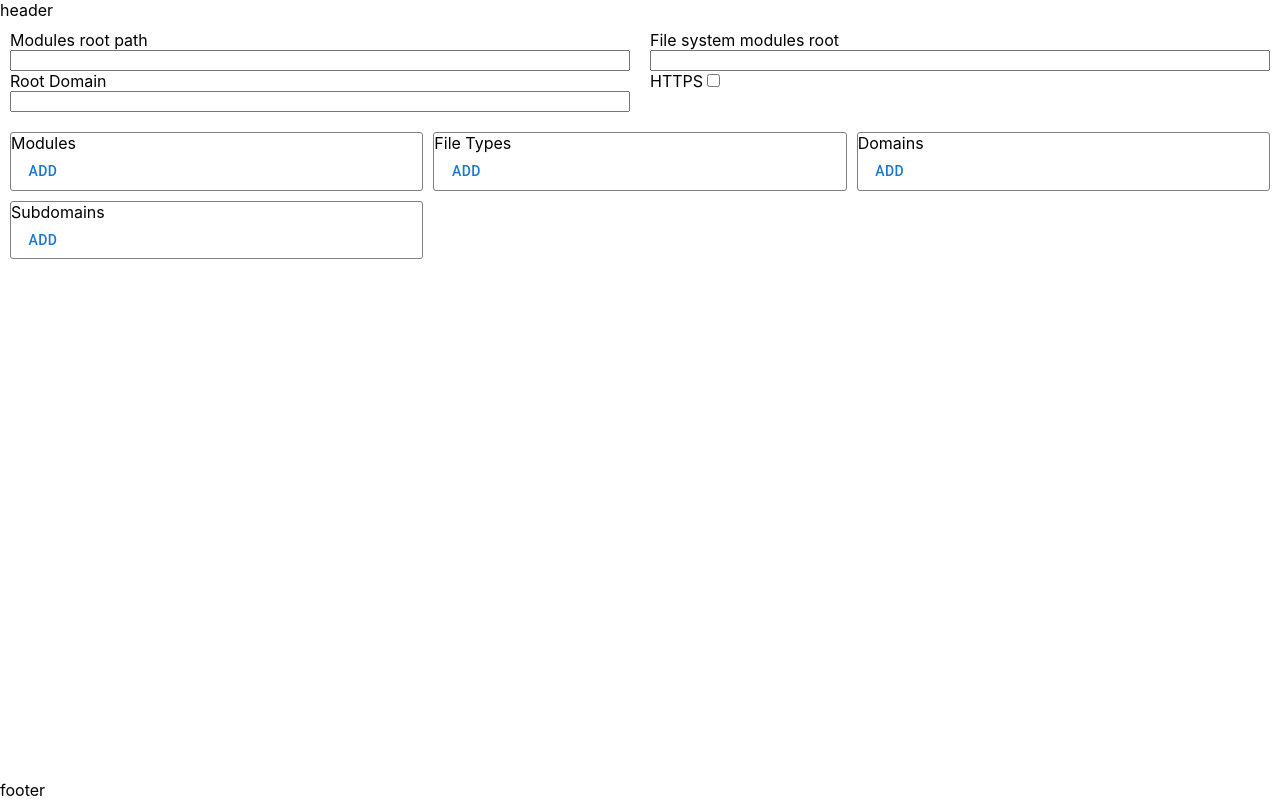
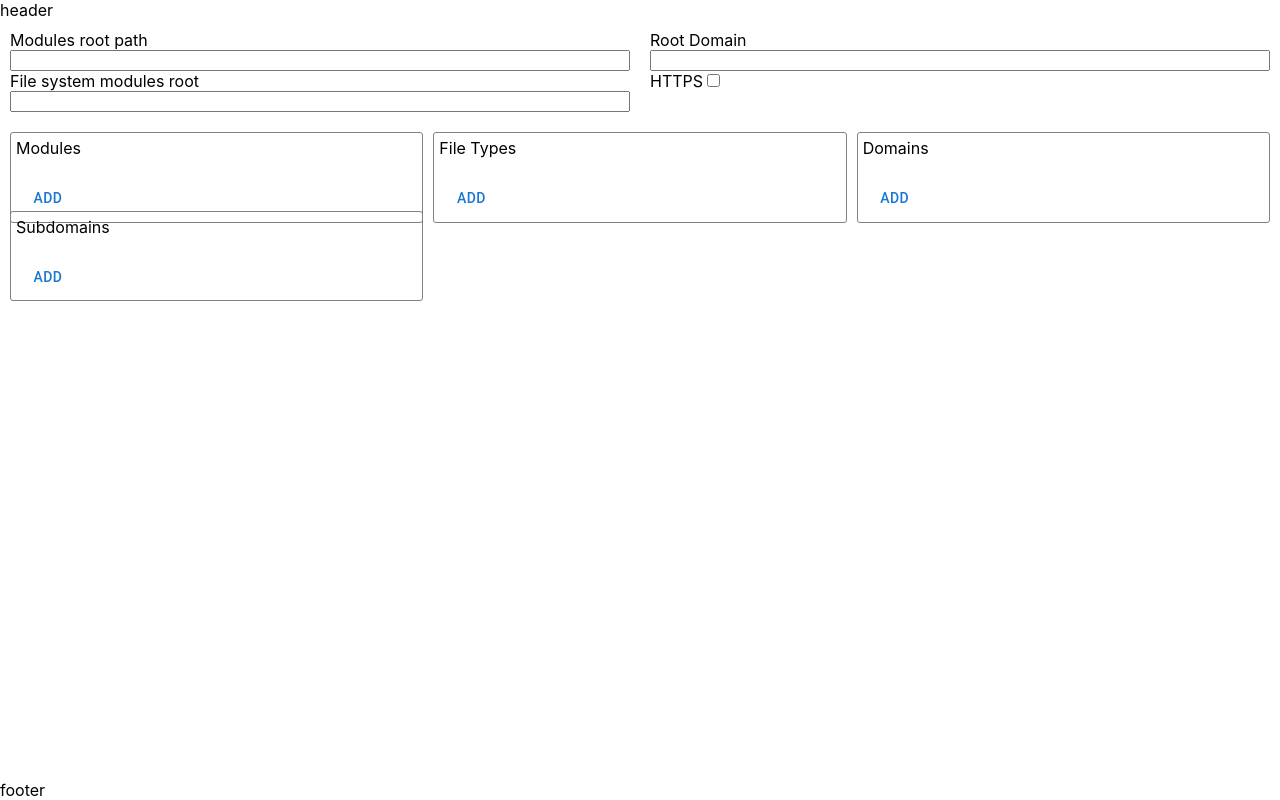
Before and after one commit to gagikpog/fiddler-regex-generator, a React (Create React App) app: page / in a window 1280 px wide. Built offline with nearby package versions, Linux system fonts and the light colour scheme.

Commit message:
adding items

```diff
--- a/src/App.js
+++ b/src/App.js
@@ -47,6 +47,18 @@ export default function App(props) {
   const [domains, setDomains] = useState(() => getData('domains'));
   const [subdomains, setSubdomains] = useState(() => getData('subdomains'));
 
+  const setData = (source, data) => {
+    const setter = {
+      modules: setModules,
+      fileTypes: setFileTypes,
+      domains: setDomains,
+      subdomains: setSubdomains
+    }[source];
+
+    setter(data);
+    window.localStorage.setItem(source, JSON.stringify(data));
+  }
+
   return (
     <div className="app">
       <header>header</header>
@@ -55,11 +67,11 @@ export default function App(props) {
           <div className='app-settings-left'>
             <label className='app-settings-label'>Modules root path</label>
             <input></input>
-            <label className='app-settings-label'>Root Domain</label>
+            <label className='app-settings-label'>File system modules root</label>
             <input></input>
           </div>
           <div className='app-settings-right'>
-            <label className='app-settings-label'>File system modules root</label>
+            <label className='app-settings-label'>Root Domain</label>
             <input></input>
             <div>
               <label>HTTPS</label>
@@ -70,16 +82,16 @@ export default function App(props) {
 
         <div className='app-settings-lists'>
           <div className='app-settings-list-item'>
-            <List items={modules.items} title={modules.title} setData={setModules}/>
+            <List items={modules.items} title={modules.title} setData={(data) => setData('modules', data)}/>
           </div>
           <div className='app-settings-list-item'>
-            <List items={fileTypes.items} title={fileTypes.title} setData={setFileTypes}/>
+            <List items={fileTypes.items} title={fileTypes.title} setData={(data) => setData('fileTypes', data)}/>
           </div>
           <div className='app-settings-list-item'>
-            <List items={domains.items} title={domains.title} setData={setDomains}/>
+            <List items={domains.items} title={domains.title} setData={(data) => setData('domains', data)}/>
           </div>
           <div className='app-settings-list-item'>
-            <List items={subdomains.items} title={subdomains.title} setData={setSubdomains}/>
+            <List items={subdomains.items} title={subdomains.title} setData={(data) => setData('subdomains', data)}/>
           </div>
           {/* fake elements */}
           <div className='app-settings-list-item'></div>
--- a/src/components/List.css
+++ b/src/components/List.css
@@ -2,8 +2,16 @@
     margin: 5px;
     border: 1px solid gray;
     border-radius: 3px;
+    padding: 5px;
+    height: 100%;
+    display: flex;
+    flex-direction: column;
 }
 
 .list-item-text {
     flex: 1;
 }
+
+.list-add {
+    margin-top: auto;
+}
--- a/src/components/List.js
+++ b/src/components/List.js
@@ -2,8 +2,8 @@
 import { useState } from 'react';
 import Switch from '@mui/material/Switch';
 
-import { Button, Input, Box, IconButton }from '@mui/material';
-import DeleteForever from '@mui/icons-material/DeleteForever';
+import { Button, Input , Box, IconButton, Tooltip }from '@mui/material';
+import { DeleteForever, Close, AddTask } from '@mui/icons-material';
 
 import './List.css';
 
@@ -11,6 +11,7 @@ export default function List(props) {
 
     const [editing, setEditing] = useState(false);
     const [value, setValue] = useState('');
+    const [inputError, setInputError] = useState(false);
 
     const addHandler = () => {
         setEditing(true);
@@ -23,20 +24,68 @@ export default function List(props) {
 
     const saveEditing = () => {
         if (value) {
+
+            const hasItem = !!props.items.find((item) => item.value === value);
+            if (!hasItem) {
+
+                const item = {
+                    value,
+                    enabled: true
+                };
                 props.setData({
-                items: [...props.items, value],
+                    items: [...props.items, item],
+                    title: props.title
+                });
+                closeEditing();
+            } else {
+                setInputError(true);
+            }
+        }
+    }
+
+    const enabledChanged = (enabled, value) => {
+
+        const items = [...props.items];
+
+        const index = items.findIndex((item) => item.value === value);
+
+        items[index] = {
+            value,
+            enabled
+        };
+
+        props.setData({
+            items,
             title: props.title
         });
     }
-        closeEditing();
+
+    const removeItem = (value) => {
+
+        const items = props.items;
+
+        const newItems = items.filter((item) => item.value !== value);
+
+        props.setData({
+            items: newItems,
+            title: props.title
+        });
     }
 
     const addButton = editing ?
-        <div>
-            <Input margin="none" value={value} onInput={(event) => setValue(event.target.value)}></Input>
-            <div onClick={saveEditing}>save</div>
-            <div onClick={closeEditing}>close</div>
-        </div>
+        <Box sx={{ display: 'flex', flexDirection: 'row' }}>
+            <Tooltip title={inputError ? `"${value}" already exist!` : ''} placement="top-end" open={inputError}>
+                <Input
+                    style={{ flex: 1 }}
+                    value={value}
+                    onInput={(event) => {setInputError(false);setValue(event.target.value)}}
+                    error={inputError}
+                    autoFocus={true}
+                />
+            </Tooltip>
+            <IconButton onClick={saveEditing} disabled={!value}><AddTask color={value ? 'success' : 'disabled'} /></IconButton>
+            <IconButton onClick={closeEditing} ><Close color="primary" /></IconButton>
+        </Box>
     :
         <div onClick={addHandler} className='list-add'>
             <Button>add</Button>
@@ -47,13 +96,16 @@ export default function List(props) {
             <div className='list-header'>{props.title}</div>
             <div className='list-items'>
                 {props.items.map((item) => {
-                return (<div className='list-item' key={item}>
+                    return (<div className='list-item' key={item.value}>
 
-                    <Box sx={{ display: 'flex', flexDirection: 'row' }}>
-                        <Switch></Switch>
-                        <div className='list-item-text'>{item}</div>
+                        <Box sx={{ display: 'flex', flexDirection: 'row', alignItems: 'center' }}>
+                            <Switch
+                                checked={item.enabled}
+                                onChange={(event) => enabledChanged(event.target.checked, item.value)}
+                            />
+                            <div className='list-item-text'>{item.value}</div>
 
-                        <IconButton aria-label="delete">
+                            <IconButton onClick={() => removeItem(item.value)}>
                                 <DeleteForever color="action"/>
                             </IconButton>
                         </Box>
```
Lines whose indentation alone changed are shown as unchanged.
